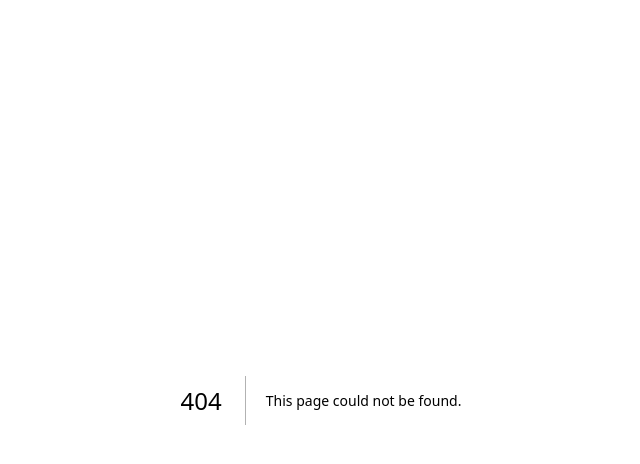
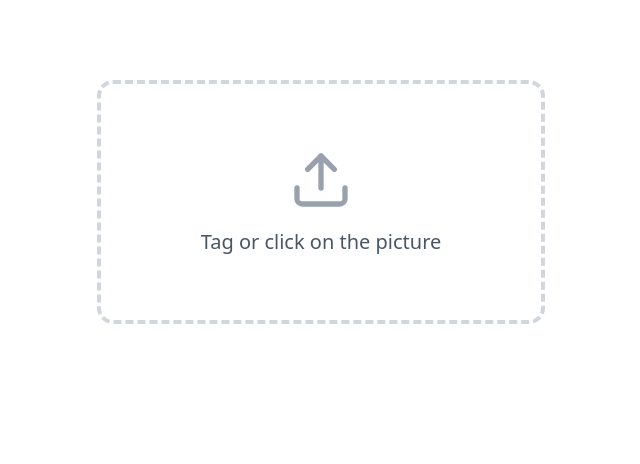
Before and after one commit to murad403/reusable-components, a Next.js app: page /drag-and-drop in a window 1280 px wide. Before the commit this address had no page. Shown: the top 464 px of the page, without its empty margins (319-959 px from the left). Built offline with nearby package versions, Linux system fonts and the light colour scheme.

Commit message:
drag and drop upload file

```diff
--- a/package.json
+++ b/package.json
@@ -13,9 +13,11 @@
     "@react-pdf/renderer": "^4.3.1",
     "jspdf": "^3.0.4",
     "jspdf-autotable": "^5.0.2",
+    "lucide-react": "^0.554.0",
     "next": "16.0.3",
     "react": "19.2.0",
     "react-dom": "19.2.0",
+    "react-dropzone": "^14.3.8",
     "react-hook-form": "^7.66.1",
     "zod": "^4.1.13"
   },
--- /dev/null
+++ b/src/app/drag-and-drop/page.tsx
@@ -0,0 +1,45 @@
+"use client";
+import { useDropzone } from "react-dropzone";
+import { Upload } from "lucide-react";
+import Image from "next/image";
+
+export default function ImageUpload() {
+    const { getRootProps, getInputProps, isDragActive, acceptedFiles } = useDropzone({
+        accept: { "image/*": [] },
+        maxFiles: 1,
+    });
+
+    const image = acceptedFiles[0];
+    // console.log(acceptedFiles[0])
+
+    return (
+        <div className="max-w-md mx-auto mt-20">
+            <div {...getRootProps()} className={`border-4 border-dashed rounded-2xl p-16 text-center cursor-pointer transition ${isDragActive ? "border-blue-500 bg-blue-50" : "border-gray-300"}`}>
+                <input {...getInputProps()} />
+                {
+                    image ?
+                        <Image src={URL.createObjectURL(image)} alt="preview" className="mx-auto max-h-64 rounded-lg" width={500} height={500} /> :
+                        <>
+                            <Upload className="w-16 h-16 mx-auto mb-4 text-gray-400" />
+                            {isDragActive ? (
+                                <p className="text-xl font-bold text-blue-600">Give it up</p>
+                            ) : (
+                                <p className="text-xl font-medium text-gray-600">
+                                    Tag or click on the picture
+                                </p>
+                            )}
+                        </>
+                }
+            </div>
+
+            {image && (
+                <div className="mt-6 text-center">
+                    <p className="font-medium text-green-600">
+                        Image Ready: {image.name} ({(image.size / 1024).toFixed(0)} KB)
+                    </p>
+                    <button className="mt-3 px-6 py-3 bg-green-600 text-white rounded-lg cursor-pointer">Upload Now</button>
+                </div>
+            )}
+        </div>
+    );
+}
--- a/src/app/page.tsx
+++ b/src/app/page.tsx
@@ -56,6 +56,7 @@ const HomePage = () => {
         <Link href={'/form'}>Form</Link>
       <Link href={'/pdf-download'}>Pdf Download</Link>
       <Link href={'/pagination'}>Pagination</Link>
+      <Link href={'/drag-and-drop'}>Drog and Drop</Link>
       </div>
     </div>
   )
```
Also changed, not shown: 1 other file (tests, documents, lock files or other folders).
